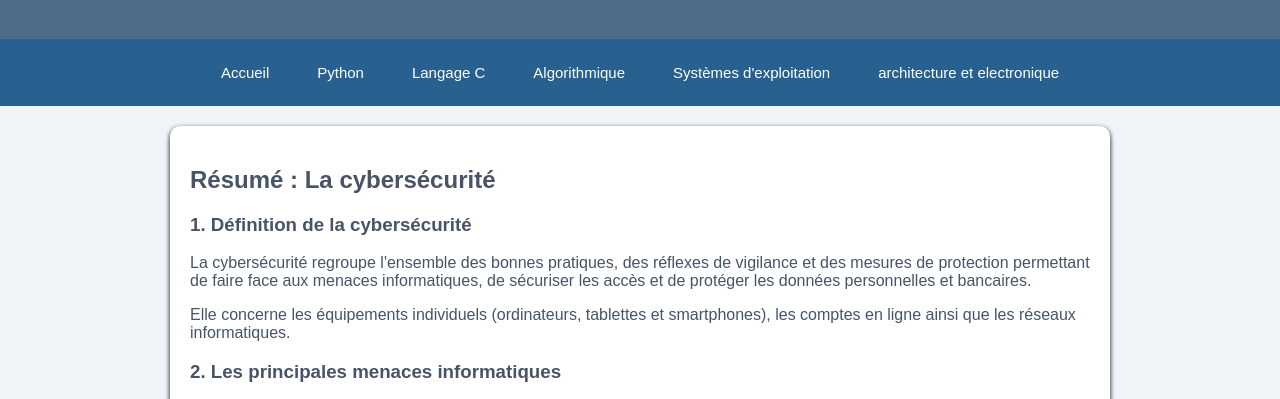
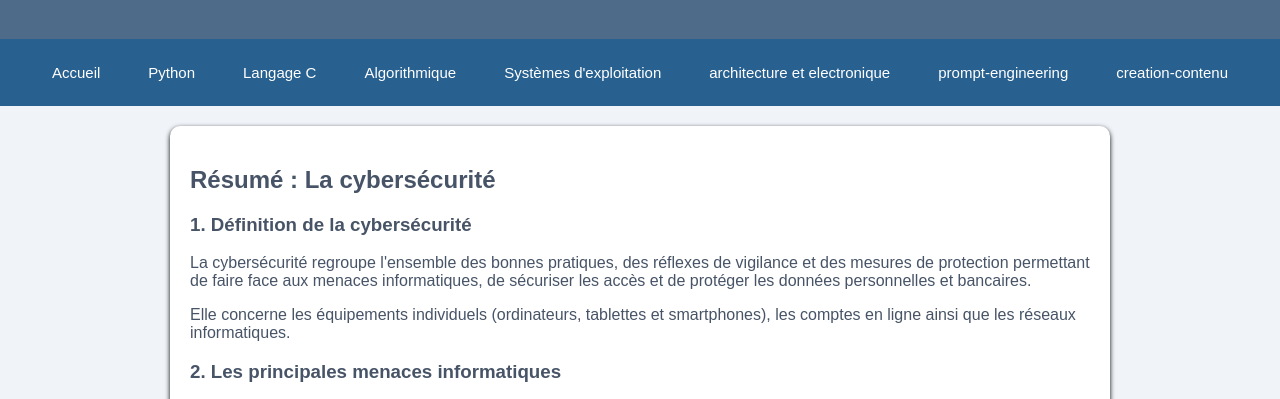
Before and after one commit to onsmami/portfolio_numerique, a plain HTML site: page creation-contenu.html in a window 1280 px wide. Shown: the part 365-764 px from the top of the page. Drawn offline with Linux system fonts and the light colour scheme.

Commit message:
Update creation-contenu.html

```diff
--- a/creation-contenu.html
+++ b/creation-contenu.html
@@ -26,6 +26,8 @@
       <a href="algorithmique.html">Algorithmique</a>
       <a href="systemes-exploitation.html">Systèmes d'exploitation</a>
       <a href="architecture-electronique.html">architecture et electronique</a>
+      <a href="prompt-engineering.html">prompt-engineering</a>
+      <a href="creation-contenu.html">creation-contenu</a>
     </nav>
     <main>
       <section class="resume">
```
